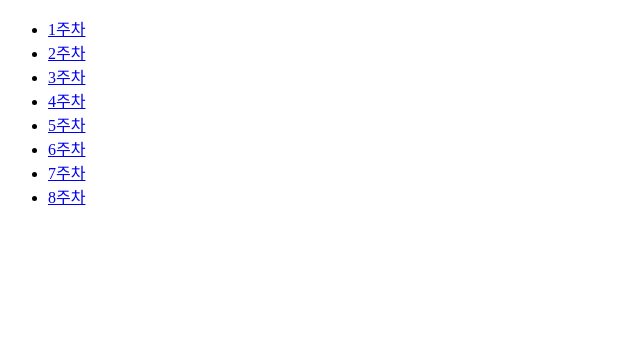
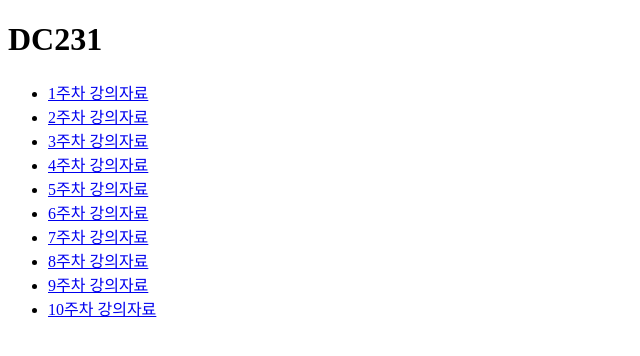
Before and after one commit to Bonghayoung/smu_dc_231, a plain HTML site: page index.html in a window 1280 px wide. Shown: the whole page, without its empty margins (0-640 px from the left). Drawn offline with Linux system fonts and the light colour scheme.

Commit message:
교수님의 새로운 맥북으로 다시해봤습니다

```diff
--- a/index.html
+++ b/index.html
@@ -7,15 +7,18 @@
     <title>SMU Digital Computing 20203</title>
   </head>
   <body>
+    <h1>DC231</h1>
     <ul>
-      <li><a href="w1/index.html">1주차</a></li>
-      <li><a href="w2/index.html">2주차</a></li>
-      <li><a href="w3/index.html">3주차</a></li>
-      <li><a href="w4/index.html">4주차</a></li>
-      <li><a href="w5/index.html">5주차</a></li>
-      <li><a href="w6/index.html">6주차</a></li>
-      <li><a href="w7/index.html">7주차</a></li>
-      <li><a href="w8/index.html">8주차</a></li>
+      <li><a href="w1/index.html">1주차 강의자료</a></li>
+      <li><a href="w2/index.html">2주차 강의자료</a></li>
+      <li><a href="w3/index.html">3주차 강의자료</a></li>
+      <li><a href="w4/index.html">4주차 강의자료</a></li>
+      <li><a href="w5/index.html">5주차 강의자료</a></li>
+      <li><a href="w6/index.html">6주차 강의자료</a></li>
+      <li><a href="w7/index.html">7주차 강의자료</a></li>
+      <li><a href="w8/index.html">8주차 강의자료</a></li>
+      <li><a href="w9/index.html">9주차 강의자료</a></li>
+      <li><a href="w10/index.html">10주차 강의자료</a></li>
     </ul>
   </body>
 </html>
```
Also changed, not shown: w10/index.html (added, +13 -0 lines), w9/index.html (added, +13 -0 lines).
